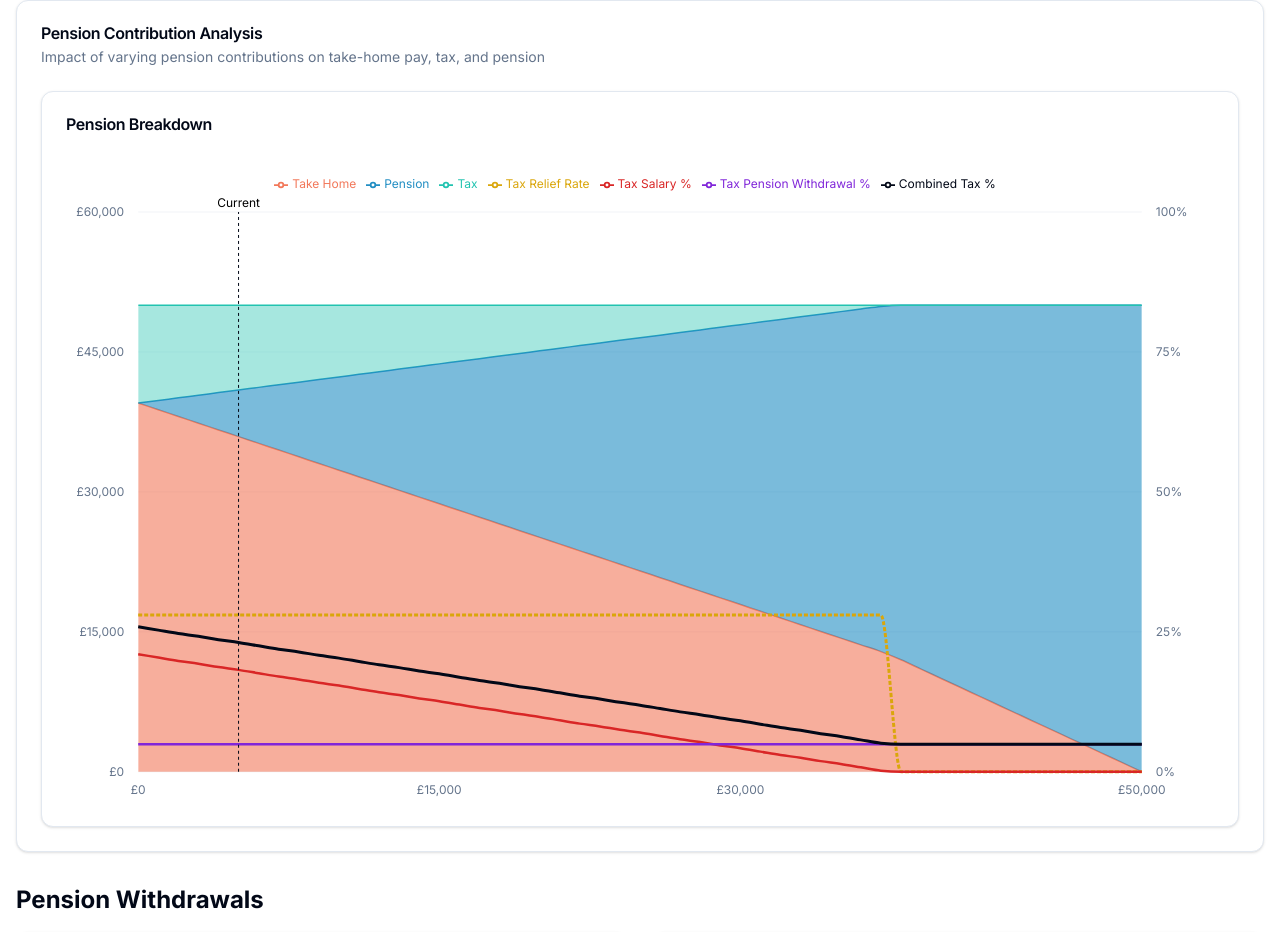
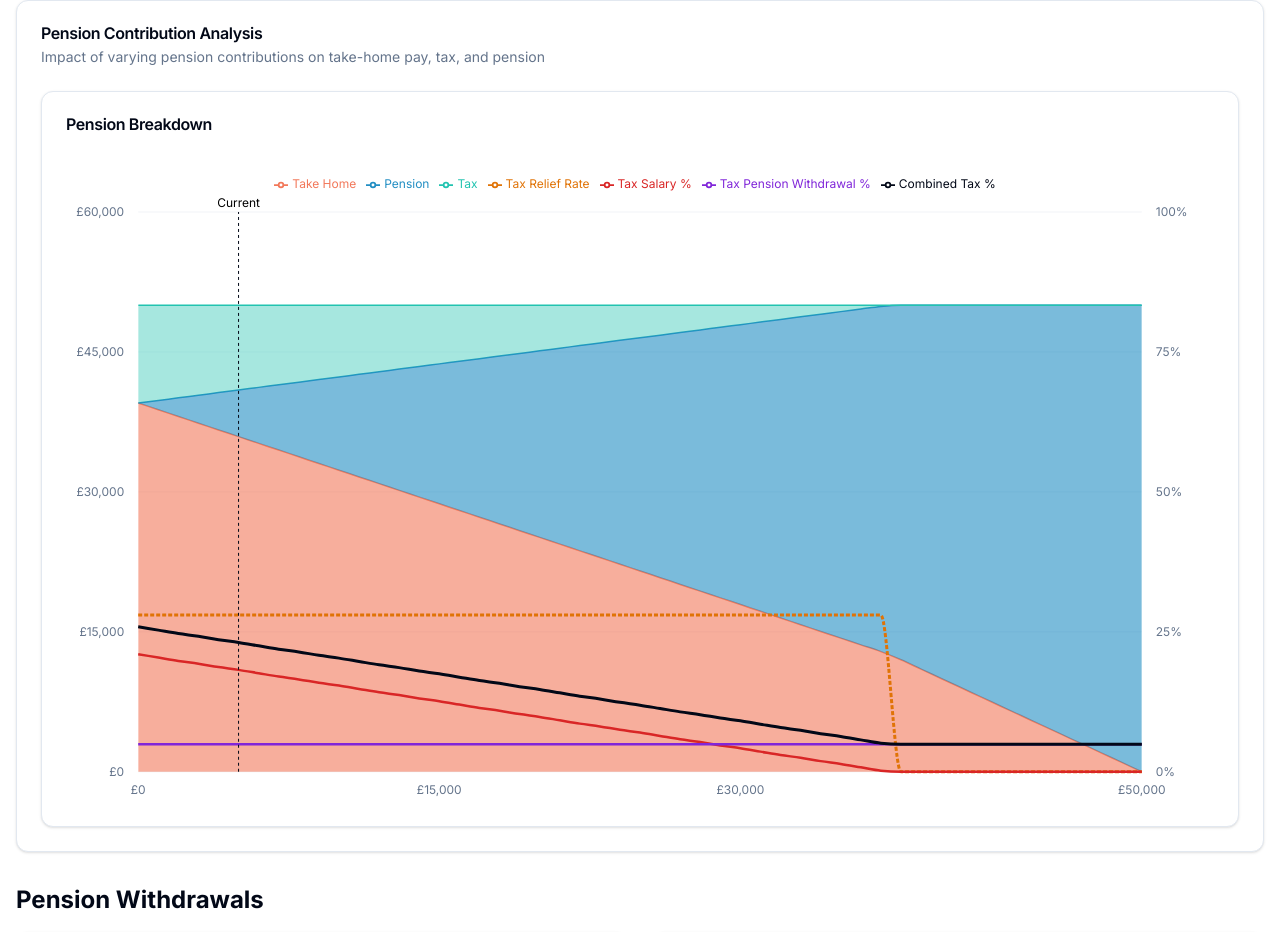
Before and after one commit to FranciscoMoretti/uk-pension-contributions-calculator, a Next.js app: page / in a window 1280 px wide. Shown: the part 973-1905 px from the top of the page. Built offline with nearby package versions, Linux system fonts and the light colour scheme.

Commit message:
Update chart-4 values in globals.css for improved data accuracy

```diff
--- a/src/app/globals.css
+++ b/src/app/globals.css
@@ -38,7 +38,7 @@
     --chart-1: 12 85% 65%;
     --chart-2: 173 70% 45%;
     --chart-3: 200 70% 45%;
-    --chart-4: 45 90% 45%;
+    --chart-4: 30 95% 45%;
     --chart-5: 0 70% 50%;
     --chart-6: 270 70% 50%;
     --chart-7: 200 15% 30%;
@@ -77,7 +77,7 @@
     --chart-1: 12 85% 70%;
     --chart-2: 173 70% 60%;
     --chart-3: 200 70% 60%;
-    --chart-4: 45 90% 60%;
+    --chart-4: 30 95% 55%;
     --chart-5: 0 70% 65%;
     --chart-6: 270 70% 65%;
     --chart-7: 200 30% 80%;
```
